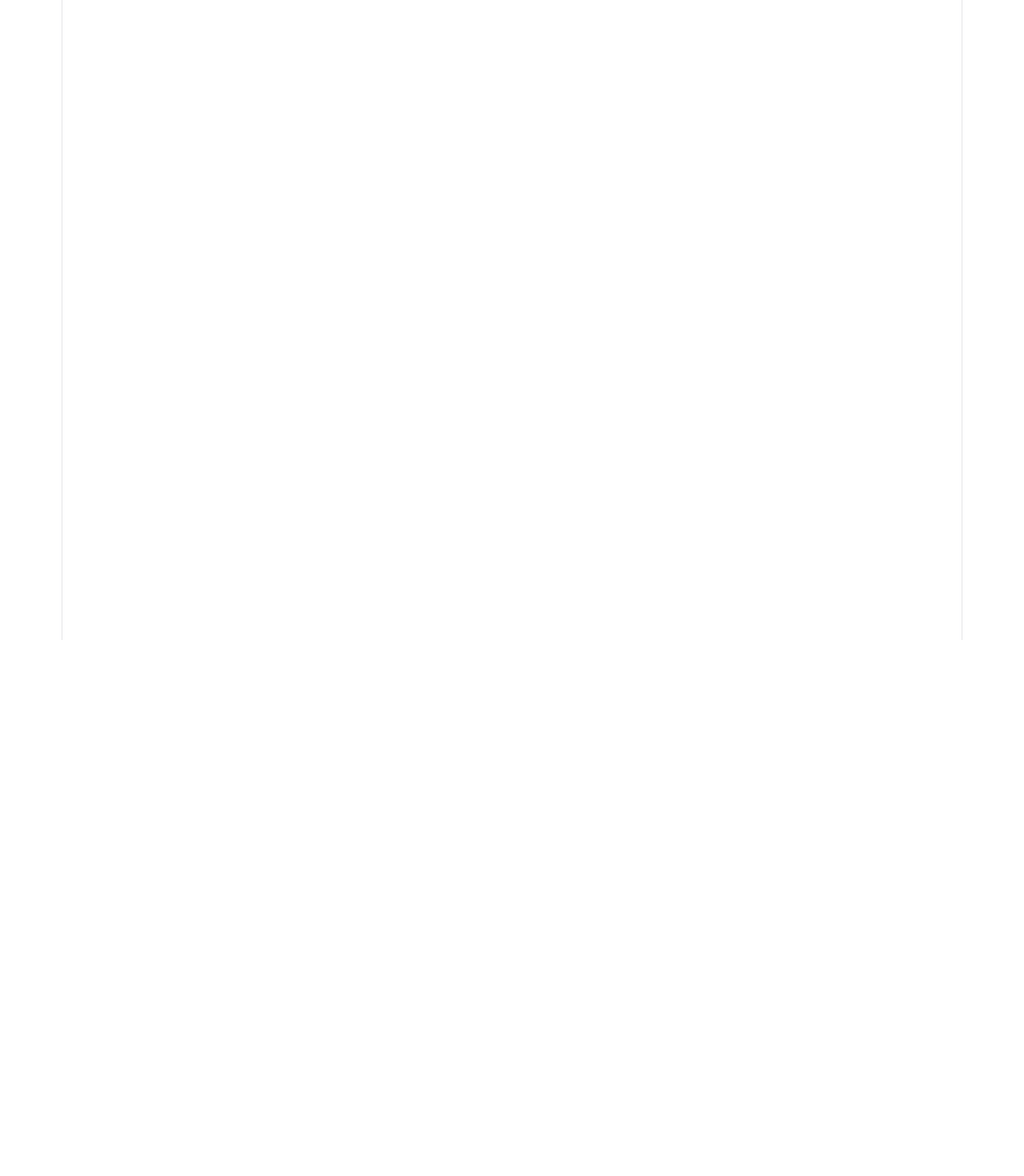
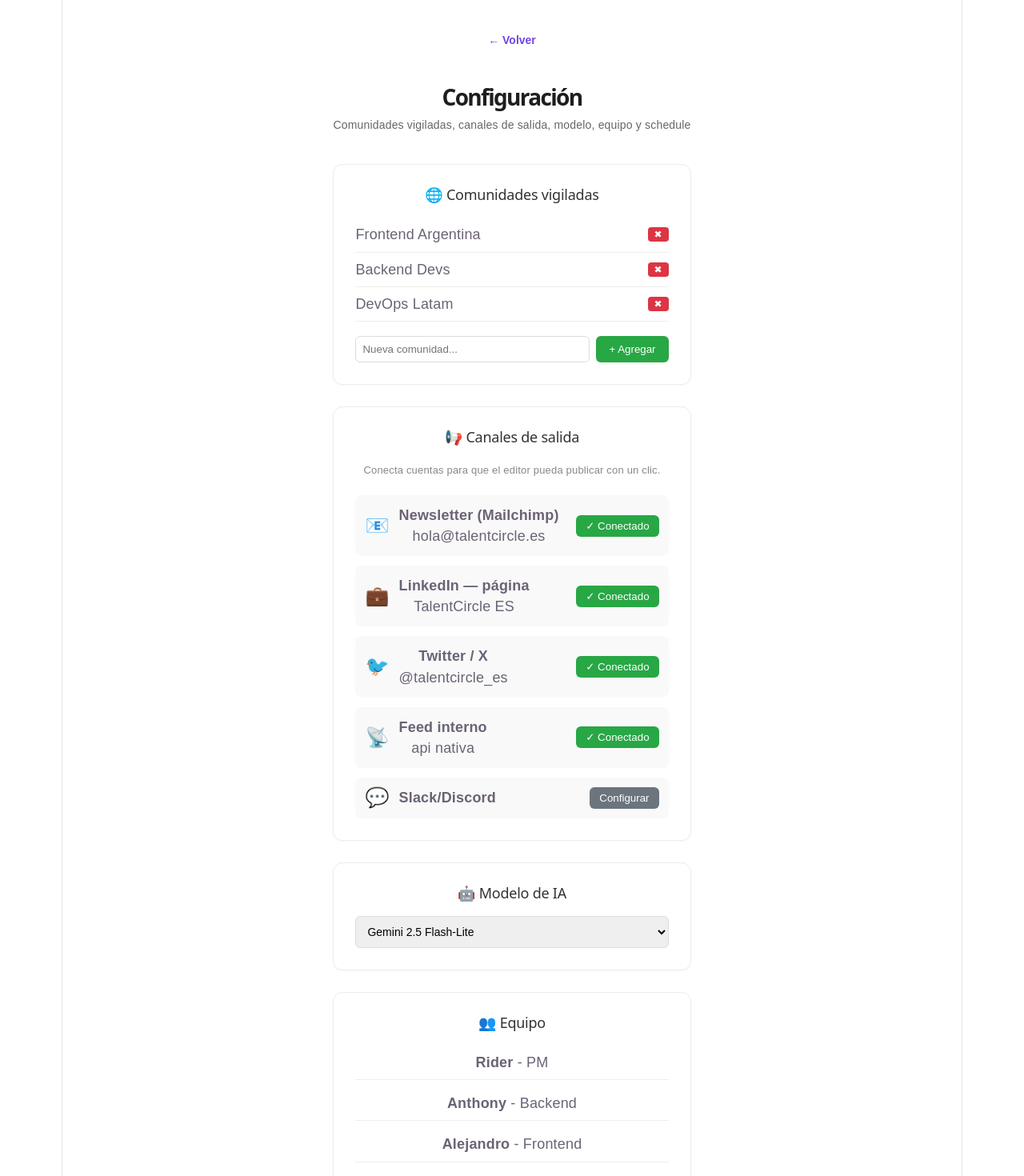
Before and after one commit to No-Country-simulation/S04-26-Equipo-22-Web-App-Development, a React app in the folder Frontend/: page /settings in a window 1280 px wide. Before the commit this address had no page. Shown: the top 1470 px of the page at 80% size. Before the commit the page ends 800 px from the top, so only its background shows below. Built offline with nearby package versions, Linux system fonts and the light colour scheme; the HTML template or start-up script is replaced by a standard one.

Commit message:
feat: add settings screen V1 sectioned

```diff
--- a/Frontend/src/routes/AppRouter.jsx
+++ b/Frontend/src/routes/AppRouter.jsx
@@ -1,6 +1,7 @@
 import { BrowserRouter, Routes, Route } from "react-router-dom";
 import ChannelPreview from "../views/ChannelPreview";
 import WeeklyDigestDetail from "../views/WeeklyDigestDetail";
+import Settings from "../views/Settings";
 
 function AppRouter() {
   return (
@@ -9,6 +10,7 @@ function AppRouter() {
         <Route path="/" element={<h1>Home</h1>} />
         <Route path="/preview" element={<ChannelPreview />} />
         <Route path="/digest/:id" element={<WeeklyDigestDetail />} />
+        <Route path="/settings" element={<Settings />} />
       </Routes>
     </BrowserRouter>
   );
--- /dev/null
+++ b/Frontend/src/views/Settings.css
@@ -0,0 +1,175 @@
+.settings-container {
+  max-width: 800px;
+  margin: 0 auto;
+  padding: 2rem;
+  font-family: sans-serif;
+}
+
+.settings-header {
+  margin-bottom: 2rem;
+}
+
+.back-button {
+  background: none;
+  border: none;
+  color: #6f46e8;
+  font-weight: 600;
+  cursor: pointer;
+  padding: 0;
+  font-size: 14px;
+  margin-bottom: 1rem;
+}
+
+.settings-title {
+  font-size: 28px;
+  font-weight: 700;
+  color: #1e1e1e;
+  margin-bottom: 0.5rem;
+}
+
+.settings-subtitle {
+  color: #666;
+  font-size: 14px;
+}
+
+.settings-section {
+  background: white;
+  border: 1px solid #ececec;
+  border-radius: 12px;
+  padding: 1.5rem;
+  margin-bottom: 1.5rem;
+  box-shadow: 0 1px 3px rgba(0,0,0,0.03);
+}
+
+.settings-section h2 {
+  font-size: 18px;
+  margin-bottom: 1rem;
+  color: #333;
+}
+
+.section-desc {
+  font-size: 13px;
+  color: #888;
+  margin-bottom: 1rem;
+}
+
+.community-list {
+  margin-bottom: 1rem;
+}
+
+.community-item {
+  display: flex;
+  justify-content: space-between;
+  align-items: center;
+  padding: 8px 0;
+  border-bottom: 1px solid #eee;
+}
+
+.remove-btn {
+  background: #dc3545;
+  color: white;
+  border: none;
+  border-radius: 4px;
+  cursor: pointer;
+  padding: 2px 8px;
+  font-size: 12px;
+}
+
+.add-community {
+  display: flex;
+  gap: 8px;
+  margin-top: 1rem;
+}
+
+.add-community input {
+  flex: 1;
+  padding: 8px;
+  border: 1px solid #ddd;
+  border-radius: 6px;
+}
+
+.add-community button {
+  background: #28a745;
+  color: white;
+  border: none;
+  padding: 8px 16px;
+  border-radius: 6px;
+  cursor: pointer;
+}
+
+.channels-list {
+  display: flex;
+  flex-direction: column;
+  gap: 12px;
+}
+
+.channel-item {
+  display: flex;
+  justify-content: space-between;
+  align-items: center;
+  padding: 12px;
+  background: #f9f9f9;
+  border-radius: 8px;
+}
+
+.channel-info {
+  display: flex;
+  align-items: center;
+  gap: 12px;
+}
+
+.channel-icon {
+  font-size: 24px;
+}
+
+.connect-btn {
+  background: #6c757d;
+  color: white;
+  border: none;
+  padding: 6px 12px;
+  border-radius: 6px;
+  cursor: pointer;
+}
+
+.connect-btn.connected {
+  background: #28a745;
+}
+
+.settings-section select {
+  width: 100%;
+  padding: 10px;
+  border: 1px solid #ddd;
+  border-radius: 6px;
+  font-size: 14px;
+}
+
+.team-list {
+  display: flex;
+  flex-direction: column;
+  gap: 8px;
+}
+
+.team-member {
+  padding: 8px 0;
+  border-bottom: 1px solid #eee;
+}
+
+.settings-actions {
+  margin-top: 1rem;
+  text-align: right;
+}
+
+.save-btn {
+  background: #6f46e8;
+  color: white;
+  border: none;
+  padding: 12px 24px;
+  border-radius: 8px;
+  font-size: 16px;
+  font-weight: 600;
+  cursor: pointer;
+}
+
+.save-btn:hover {
+  background: #5a36c4;
+}
--- /dev/null
+++ b/Frontend/src/views/Settings.jsx
@@ -0,0 +1,177 @@
+import { useState } from "react";
+import { useNavigate } from "react-router-dom";
+import "./Settings.css";
+
+function Settings() {
+  const navigate = useNavigate();
+
+  // Estados para cada sección
+  const [communities, setCommunities] = useState([
+    "Frontend Argentina",
+    "Backend Devs",
+    "DevOps Latam"
+  ]);
+  const [newCommunity, setNewCommunity] = useState("");
+
+  const [channels, setChannels] = useState({
+    newsletter: { connected: true, email: "hola@talentcircle.es" },
+    linkedin: { connected: true, account: "TalentCircle ES" },
+    twitter: { connected: true, account: "@talentcircle_es" },
+    feed: { connected: true, api: "api nativa" },
+    slack: { connected: false, webhook: "" }
+  });
+
+  const [aiModel, setAiModel] = useState("gemini-2.5-flash-lite");
+  const [schedule, setSchedule] = useState("Friday 18:00");
+  const [team, setTeam] = useState([
+    { name: "Rider", role: "PM" },
+    { name: "Anthony", role: "Backend" },
+    { name: "Alejandro", role: "Frontend" }
+  ]);
+
+  const addCommunity = () => {
+    if (newCommunity.trim()) {
+      setCommunities([...communities, newCommunity]);
+      setNewCommunity("");
+    }
+  };
+
+  const removeCommunity = (index) => {
+    const newList = communities.filter((_, i) => i !== index);
+    setCommunities(newList);
+  };
+
+  const handleSave = () => {
+    alert("✅ Configuración guardada correctamente");
+  };
+
+  return (
+    <div className="settings-container">
+      <header className="settings-header">
+        <button className="back-button" onClick={() => navigate(-1)}>
+          ← Volver
+        </button>
+        <h1 className="settings-title">Configuración</h1>
+        <p className="settings-subtitle">Comunidades vigiladas, canales de salida, modelo, equipo y schedule</p>
+      </header>
+
+      <div className="settings-sections">
+        {/* SECCIÓN 1: Comunidades vigiladas */}
+        <section className="settings-section">
+          <h2>🌐 Comunidades vigiladas</h2>
+          <div className="community-list">
+            {communities.map((community, index) => (
+              <div key={index} className="community-item">
+                <span>{community}</span>
+                <button className="remove-btn" onClick={() => removeCommunity(index)}>✖</button>
+              </div>
+            ))}
+          </div>
+          <div className="add-community">
+            <input
+              type="text"
+              placeholder="Nueva comunidad..."
+              value={newCommunity}
+              onChange={(e) => setNewCommunity(e.target.value)}
+            />
+            <button onClick={addCommunity}>+ Agregar</button>
+          </div>
+        </section>
+
+        {/* SECCIÓN 2: Canales de salida */}
+        <section className="settings-section">
+          <h2>📢 Canales de salida</h2>
+          <p className="section-desc">Conecta cuentas para que el editor pueda publicar con un clic.</p>
+
+          <div className="channels-list">
+            <div className="channel-item">
+              <div className="channel-info">
+                <span className="channel-icon">📧</span>
+                <span><strong>Newsletter (Mailchimp)</strong><br />{channels.newsletter.email}</span>
+              </div>
+              <button className="connect-btn connected">
+                ✓ Conectado
+              </button>
+            </div>
+
+            <div className="channel-item">
+              <div className="channel-info">
+                <span className="channel-icon">💼</span>
+                <span><strong>LinkedIn — página</strong><br />{channels.linkedin.account}</span>
+              </div>
+              <button className="connect-btn connected">
+                ✓ Conectado
+              </button>
+            </div>
+
+            <div className="channel-item">
+              <div className="channel-info">
+                <span className="channel-icon">🐦</span>
+                <span><strong>Twitter / X</strong><br />{channels.twitter.account}</span>
+              </div>
+              <button className="connect-btn connected">
+                ✓ Conectado
+              </button>
+            </div>
+
+            <div className="channel-item">
+              <div className="channel-info">
+                <span className="channel-icon">📡</span>
+                <span><strong>Feed interno</strong><br />{channels.feed.api}</span>
+              </div>
+              <button className="connect-btn connected">
+                ✓ Conectado
+              </button>
+            </div>
+
+            <div className="channel-item">
+              <div className="channel-info">
+                <span className="channel-icon">💬</span>
+                <span><strong>Slack/Discord</strong></span>
+              </div>
+              <button className="connect-btn">Configurar</button>
+            </div>
+          </div>
+        </section>
+
+        {/* SECCIÓN 3: Modelo IA */}
+        <section className="settings-section">
+          <h2>🤖 Modelo de IA</h2>
+          <select value={aiModel} onChange={(e) => setAiModel(e.target.value)}>
+            <option value="gemini-2.5-flash-lite">Gemini 2.5 Flash-Lite</option>
+            <option value="gpt-4">GPT-4</option>
+            <option value="claude-3">Claude 3</option>
+          </select>
+        </section>
+
+        {/* SECCIÓN 4: Equipo */}
+        <section className="settings-section">
+          <h2>👥 Equipo</h2>
+          <div className="team-list">
+            {team.map((member, index) => (
+              <div key={index} className="team-member">
+                <span><strong>{member.name}</strong> - {member.role}</span>
+              </div>
+            ))}
+          </div>
+        </section>
+
+        {/* SECCIÓN 5: Schedule */}
+        <section className="settings-section">
+          <h2>⏰ Schedule</h2>
+          <select value={schedule} onChange={(e) => setSchedule(e.target.value)}>
+            <option value="Friday 18:00">Viernes 18:00 (recomendado)</option>
+            <option value="Friday 20:00">Viernes 20:00</option>
+            <option value="Saturday 09:00">Sábado 09:00</option>
+          </select>
+        </section>
+      </div>
+
+      <div className="settings-actions">
+        <button className="save-btn" onClick={handleSave}>💾 Guardar configuración</button>
+      </div>
+    </div>
+  );
+}
+
+export default Settings;
```
